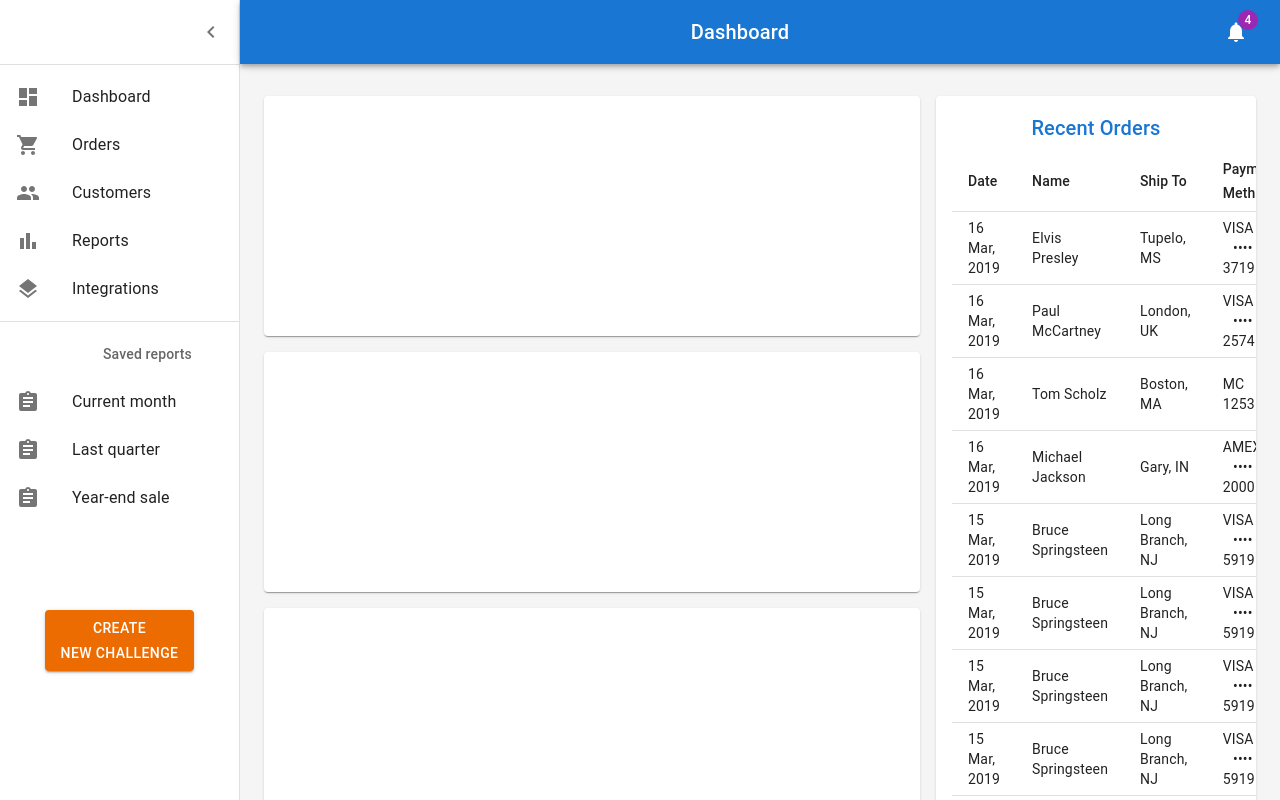
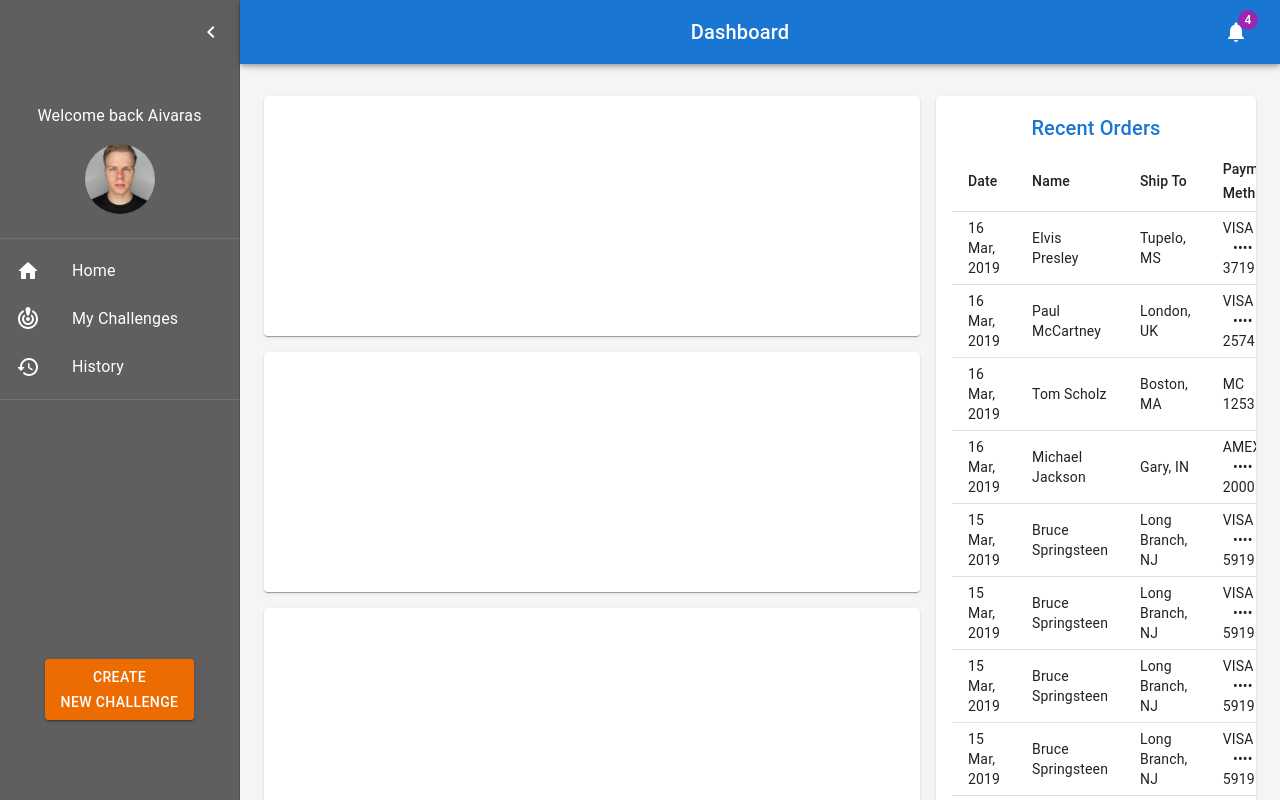
Before and after one commit to aivaraskurseviciusltu/HACKATHON2022, a React (Create React App) app in the folder my-app/: page / in a window 1280 px wide. Built offline with nearby package versions, Linux system fonts and the light colour scheme.

Commit message:
navbar changes

```diff
--- a/my-app/src/dashboard/Dashboard.js
+++ b/my-app/src/dashboard/Dashboard.js
@@ -1,27 +1,26 @@
-import * as React from "react";
-import { styled, createTheme, ThemeProvider } from "@mui/material/styles";
-import CssBaseline from "@mui/material/CssBaseline";
-import MuiDrawer from "@mui/material/Drawer";
-import Box from "@mui/material/Box";
-import MuiAppBar from "@mui/material/AppBar";
-import Toolbar from "@mui/material/Toolbar";
-import List from "@mui/material/List";
-import Typography from "@mui/material/Typography";
-import Divider from "@mui/material/Divider";
-import IconButton from "@mui/material/IconButton";
-import Badge from "@mui/material/Badge";
-import Container from "@mui/material/Container";
-import Grid from "@mui/material/Grid";
-import Paper from "@mui/material/Paper";
-import Link from "@mui/material/Link";
-import MenuIcon from "@mui/icons-material/Menu";
-import ChevronLeftIcon from "@mui/icons-material/ChevronLeft";
-import NotificationsIcon from "@mui/icons-material/Notifications";
-import { mainListItems, secondaryListItems } from "./listItems";
-import Chart from "./Chart";
-import Deposits from "./Deposits";
+import * as React from 'react';
+import { styled, createTheme, ThemeProvider } from '@mui/material/styles';
+import CssBaseline from '@mui/material/CssBaseline';
+import MuiDrawer from '@mui/material/Drawer';
+import Box from '@mui/material/Box';
+import MuiAppBar from '@mui/material/AppBar';
+import Toolbar from '@mui/material/Toolbar';
+import List from '@mui/material/List';
+import Typography from '@mui/material/Typography';
+import Divider from '@mui/material/Divider';
+import IconButton from '@mui/material/IconButton';
+import Badge from '@mui/material/Badge';
+import Container from '@mui/material/Container';
+import Grid from '@mui/material/Grid';
+import Paper from '@mui/material/Paper';
+import Link from '@mui/material/Link';
+import MenuIcon from '@mui/icons-material/Menu';
+import ChevronLeftIcon from '@mui/icons-material/ChevronLeft';
+import NotificationsIcon from '@mui/icons-material/Notifications';
+import { mainListItems } from './listItems';
 import Button from '@mui/material/Button'
-import Orders from "./Orders";
+import Orders from './Orders';
+import UserInfo from './UserInfo';
 
 function Copyright(props) {
   return (
@@ -133,7 +132,8 @@ function DashboardContent() {
             </IconButton>
           </Toolbar>
         </AppBar>
-        <Drawer variant="permanent" open={open}>
+        <Drawer variant="permanent" open={open} PaperProps={{ sx: { background: "#605E5E", color: "white", display: "flex", flexDirection: "column", justifyContent: "space-between" } }} >
+          <Box>
             <Toolbar
               sx={{
                 display: "flex",
@@ -143,18 +143,19 @@ function DashboardContent() {
               }}
             >
               <IconButton onClick={toggleDrawer}>
-              <ChevronLeftIcon />
+                <ChevronLeftIcon sx={{ color: "white" }} />
               </IconButton>
             </Toolbar>
-          <Divider />
+            <UserInfo display={open} />
+            <Divider sx={{ borderColor: "rgba(180, 180, 180,  0.22)" }} />
             <List component="nav">
               {mainListItems}
-            <Divider sx={{ my: 1 }} />
-            {secondaryListItems}
+              <Divider sx={{ my: 1, borderColor: "rgba(180, 180, 180,  0.22)" }} />
             </List>
-          <Box sx={{ pt: 10}}>
+          </Box>
+          <Box sx={{ py: 10 }}>
             <Button variant="contained" color="warning">
-              {open ? <div>Create <br/> new challenge  </div>: "+"}
+              {open ? <div>Create <br /> new challenge  </div> : "+"}
             </Button>
           </Box>
         </Drawer>
@@ -171,7 +172,7 @@ function DashboardContent() {
           }}
         >
           <Toolbar />
-          <Container maxWidth="100%" sx={{ mt: 4, mb: 4}}>
+          <Container maxWidth="100%" sx={{ mt: 4, mb: 4 }}>
             <Grid container spacing={2} >
               {/* challenge */}
               <Grid item xs={8}>
@@ -213,7 +214,7 @@ function DashboardContent() {
                     </Paper>
                   </Grid>
                 </Grid>
-                <Grid item xs={12} sx={{paddingTop: "12px"}}>
+                <Grid item xs={12} sx={{ paddingTop: "12px" }}>
                   <Grid container spacing={2}>
                     <Grid item xs={3}>
                       <Paper
--- /dev/null
+++ b/my-app/src/dashboard/UserInfo.js
@@ -0,0 +1,14 @@
+import { Avatar, Box, Typography } from '@mui/material'
+import UserImg from '../images/Aivaras.JPG'
+
+const UserInfo = ({ display }) => {
+
+    return (
+        <Box display={display ? 'flex' : 'none'} sx={{ flexDirection: 'column', justifyContent: 'space-between', alignItems: 'center', my: 3 }}>
+            <Typography sx={{ my: 2 }}>Welcome back Aivaras</Typography>
+            <Avatar alt="Aivaras" src={UserImg} sx={{ width: 70, height: 70 }} />
+        </Box>
+    )
+}
+
+export default UserInfo
--- a/my-app/src/dashboard/listItems.js
+++ b/my-app/src/dashboard/listItems.js
@@ -2,71 +2,29 @@ import * as React from 'react';
 import ListItemButton from '@mui/material/ListItemButton';
 import ListItemIcon from '@mui/material/ListItemIcon';
 import ListItemText from '@mui/material/ListItemText';
-import ListSubheader from '@mui/material/ListSubheader';
-import DashboardIcon from '@mui/icons-material/Dashboard';
-import ShoppingCartIcon from '@mui/icons-material/ShoppingCart';
-import PeopleIcon from '@mui/icons-material/People';
-import BarChartIcon from '@mui/icons-material/BarChart';
-import LayersIcon from '@mui/icons-material/Layers';
-import AssignmentIcon from '@mui/icons-material/Assignment';
+import HomeRoundedIcon from '@mui/icons-material/HomeRounded';
+import HistoryRoundedIcon from '@mui/icons-material/HistoryRounded';
+import CrisisAlertRoundedIcon from '@mui/icons-material/CrisisAlertRounded';
 
 export const mainListItems = (
   <React.Fragment>
     <ListItemButton>
       <ListItemIcon>
-        <DashboardIcon />
+        <HomeRoundedIcon sx={{ color: "white" }} />
       </ListItemIcon>
-      <ListItemText primary="Dashboard" />
+      <ListItemText primary="Home" />
     </ListItemButton>
     <ListItemButton>
       <ListItemIcon>
-        <ShoppingCartIcon />
+        <CrisisAlertRoundedIcon sx={{ color: "white" }} />
       </ListItemIcon>
-      <ListItemText primary="Orders" />
+      <ListItemText primary="My Challenges" />
     </ListItemButton>
     <ListItemButton>
       <ListItemIcon>
-        <PeopleIcon />
+        <HistoryRoundedIcon sx={{ color: "white" }} />
       </ListItemIcon>
-      <ListItemText primary="Customers" />
-    </ListItemButton>
-    <ListItemButton>
-      <ListItemIcon>
-        <BarChartIcon />
-      </ListItemIcon>
-      <ListItemText primary="Reports" />
-    </ListItemButton>
-    <ListItemButton>
-      <ListItemIcon>
-        <LayersIcon />
-      </ListItemIcon>
-      <ListItemText primary="Integrations" />
+      <ListItemText primary="History" />
     </ListItemButton>
   </React.Fragment>
 );
-
-export const secondaryListItems = (
-  <React.Fragment>
-    <ListSubheader component="div" inset>
-      Saved reports
-    </ListSubheader>
-    <ListItemButton>
-      <ListItemIcon>
-        <AssignmentIcon />
-      </ListItemIcon>
-      <ListItemText primary="Current month" />
-    </ListItemButton>
-    <ListItemButton>
-      <ListItemIcon>
-        <AssignmentIcon />
-      </ListItemIcon>
-      <ListItemText primary="Last quarter" />
-    </ListItemButton>
-    <ListItemButton>
-      <ListItemIcon>
-        <AssignmentIcon />
-      </ListItemIcon>
-      <ListItemText primary="Year-end sale" />
-    </ListItemButton>
-  </React.Fragment>
-);
```
Also changed, not shown: my-app/src/images/Aivaras.JPG (added). Lines whose indentation alone changed are shown as unchanged.
